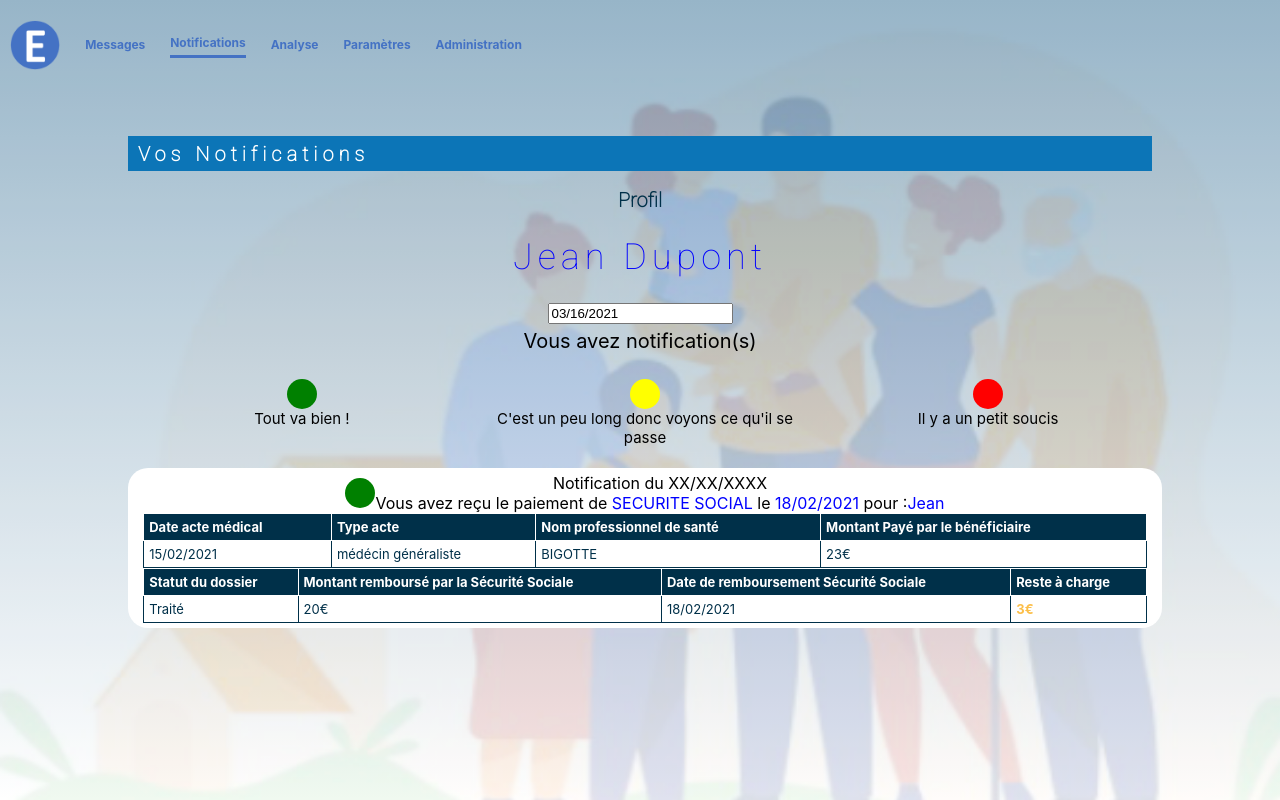
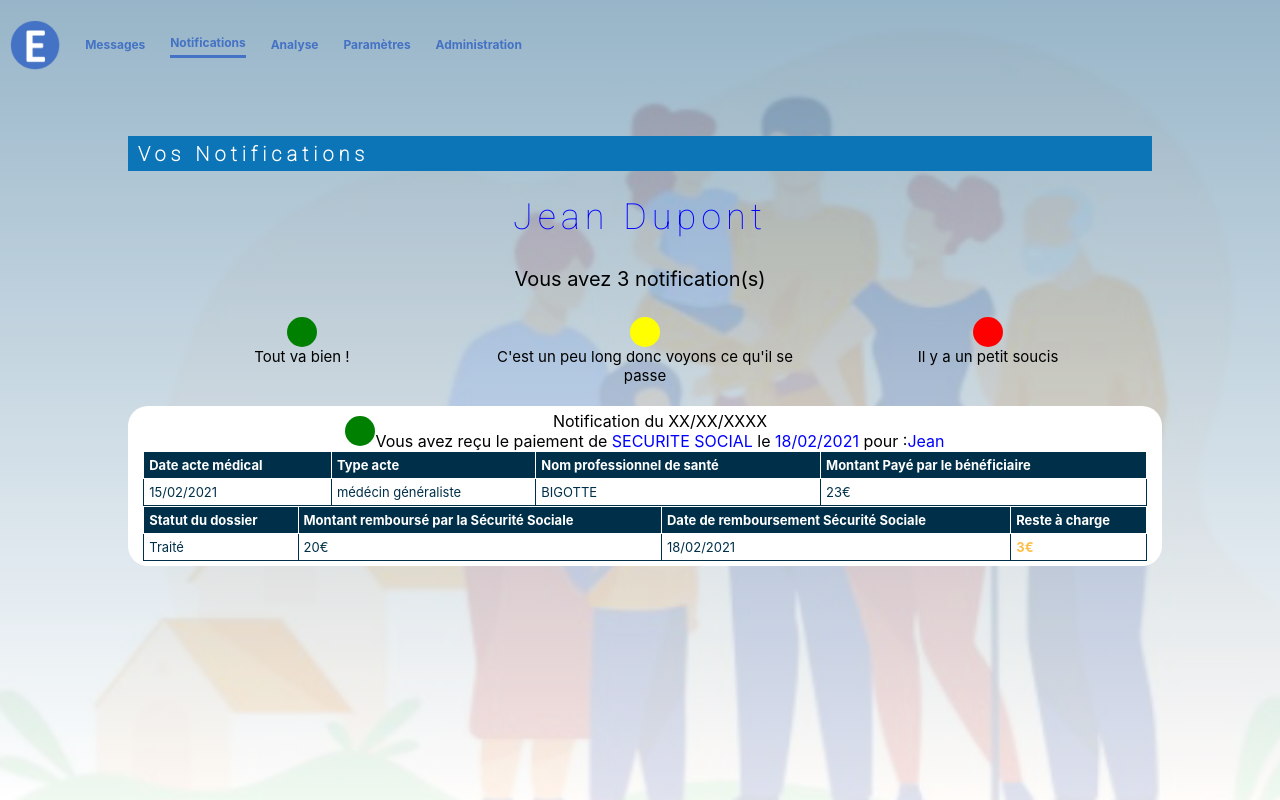
Before and after one commit to WildCodeSchool/remoteFR-R2dwild-P3-secuel-front, a React (Create React App) app: page /notification in a window 1280 px wide. Built offline with nearby package versions, Linux system fonts and the light colour scheme.

Commit message:
simplify code

```diff
--- a/src/screen/Notification.js
+++ b/src/screen/Notification.js
@@ -1,34 +1,28 @@
-import DatePicker from 'react-datepicker'
-import React, { useState } from 'react'
-
 import eventArray from '../data/fakejson/fakedata.json'
 
 import 'react-datepicker/dist/react-datepicker.css'
 import './Notification.css'
 
 const Notification = () => {
-  const [startDate, setStartDate] = useState(new Date())
-  const statusNotif = () => {
-    eventArray
-      .filter(data => data['prénom'] === 'Jean')
-      .filter(data => data['ENVOI DE NOTIFICATION']) != null
-      ? eventArray
-          .filter(data => data['prénom'] === 'Jean')
-          .filter(data => data['ENVOI DE NOTIFICATION']).length
-      : null
-  }
-  console.log({ statusNotif })
+  const statusNotif =
+    eventArray.filter(
+      data => data['prénom'] === 'Lucas' && data['ENVOI DE NOTIFICATION']
+    ) != ''
+      ? eventArray.filter(
+          data => data['prénom'] === 'Lucas' && data['ENVOI DE NOTIFICATION']
+        ).length
+      : 'aucune'
+
   return (
     // Body du composant
     <div className='notifBody'>
       <h1 id='titreNotif'>Vos Notifications</h1>
-      <h2>Profil</h2>
       <h1>
         <span style={{ color: 'blue' }}>
           {eventArray[0]['prénom'] + '   ' + eventArray[0]['Nom']}
         </span>
       </h1>
-      <DatePicker selected={startDate} onChange={date => setStartDate(date)} />
+
       <div className='notifNumber'>
         Vous avez {'   '}
         {statusNotif}
```
